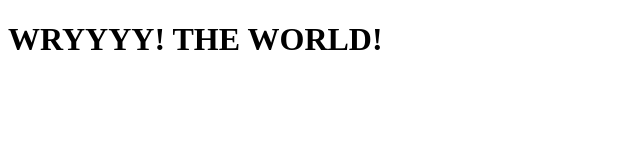
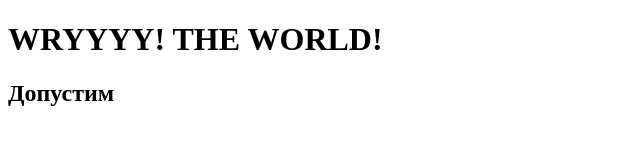
Before and after one commit to Shallel/project_dio, a plain HTML site: page index.html in a window 1280 px wide. Shown: the whole page, without its empty margins (0-640 px from the left). Drawn offline with Linux system fonts and the light colour scheme.

Commit message:
Another one

```diff
--- a/index.html
+++ b/index.html
@@ -8,5 +8,6 @@
 </head>
 <body>
     <h1>WRYYYY! THE WORLD!</h1>
+    <h2>Допустим</h2>
 </body>
 </html>
```
